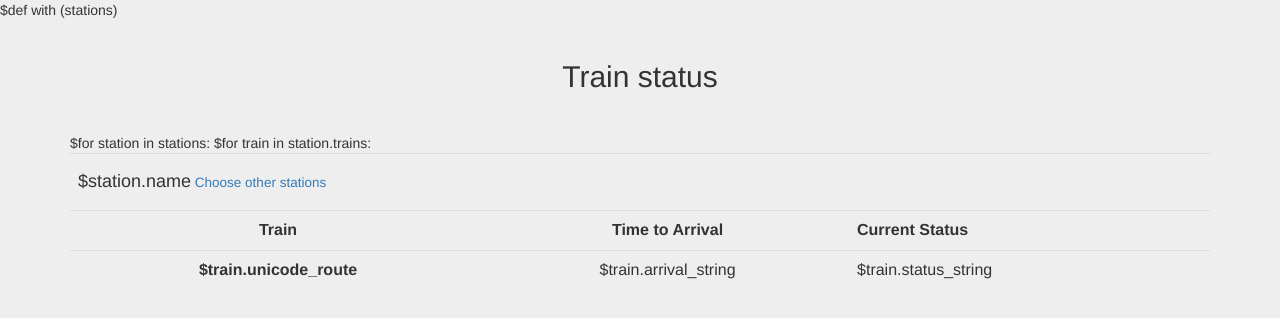
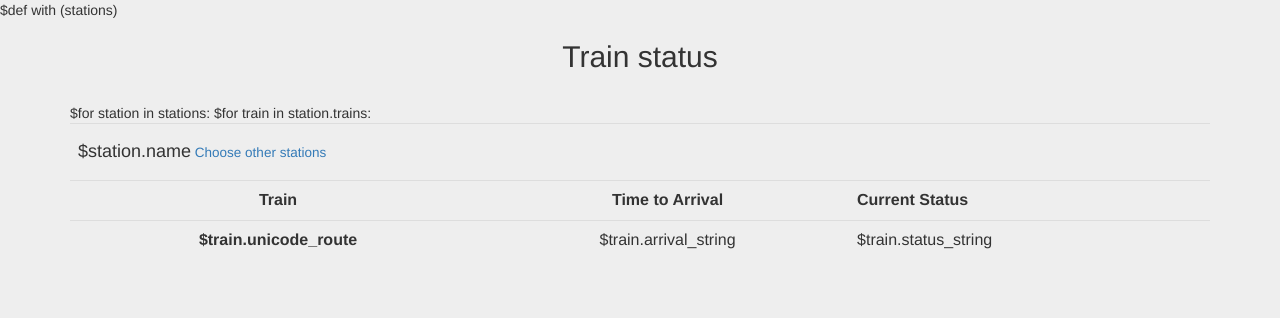
Before and after one commit to jamadeo/traintime, a plain HTML site: page templates/arrivals.html in a window 1280 px wide. Drawn offline with nearby package versions, Linux system fonts and the light colour scheme.

Commit message:
Decrease page header size

```diff
--- a/assets/css/arrivals.css
+++ b/assets/css/arrivals.css
@@ -6,6 +6,10 @@ body {
 
 h1, h2 {
     text-align: center;
+}
+
+.page-header {
+    margin: 20px 0 10px;
 }
 
 td, th {
```
Also changed, not shown: templates/arrivals.html (+0 -2 lines).
